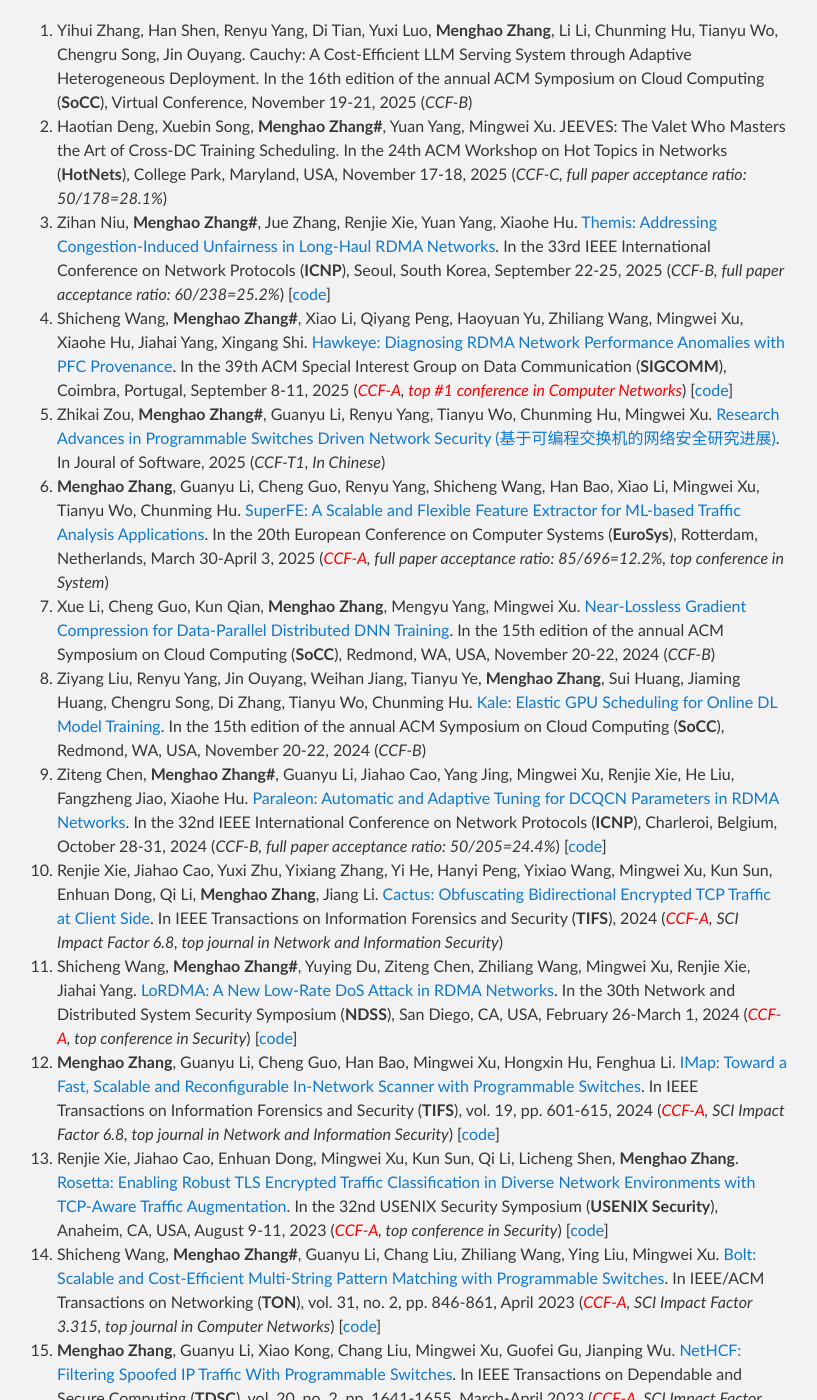
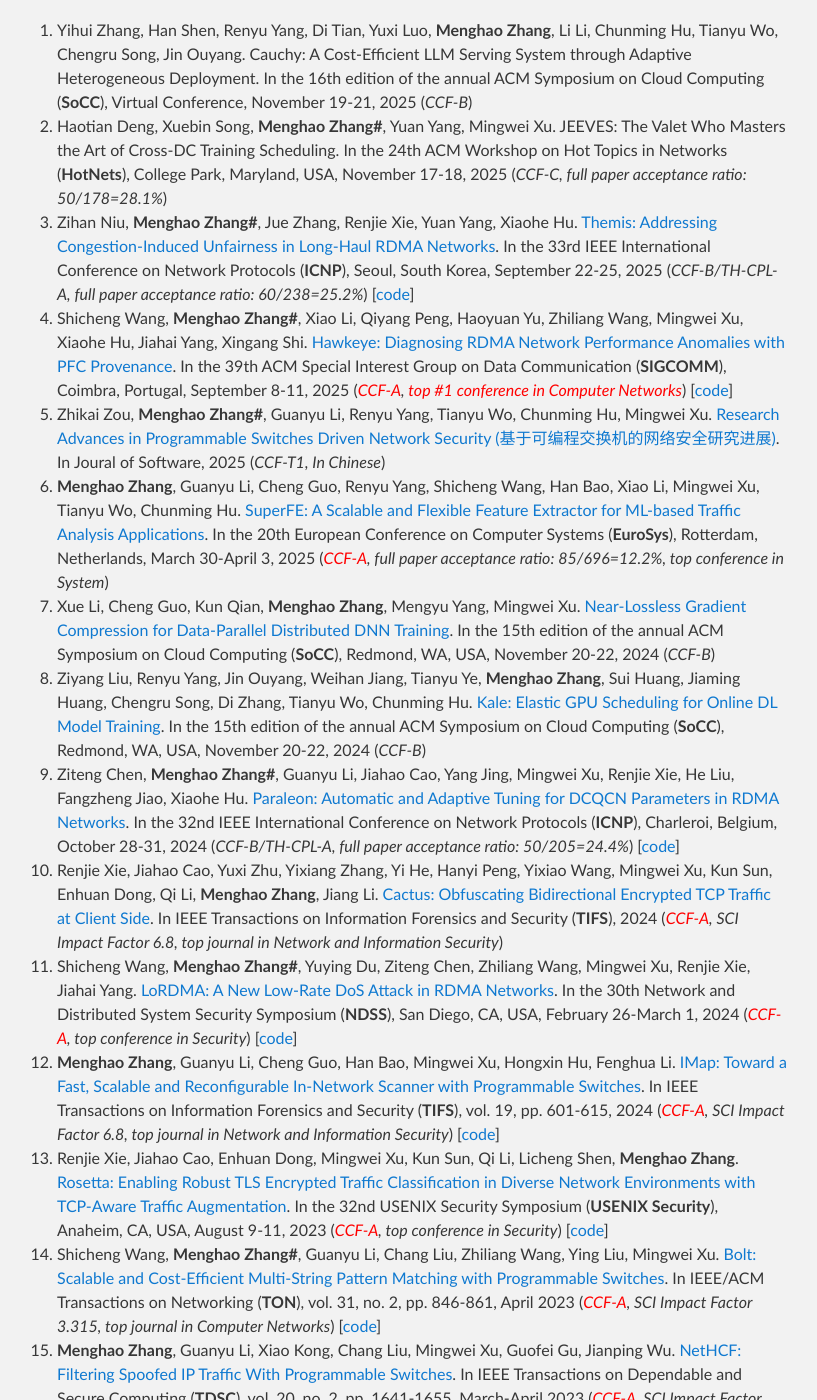
Before and after one commit to zhangmenghao/zhangmenghao.github.io, a Jekyll site: the page built from index.md, in a window 1280 px wide and 1400 px high, scrolled down 1486 px. Shown: the whole window, without its empty margins (228-1045 px from the left). Built offline with Jekyll 4.4.1, drawn with Linux system fonts in a browser that asks for light colours; some of the changed text lies outside the part shown.

Commit message:
Update icnp

```diff
--- a/index.md
+++ b/index.md
@@ -46,7 +46,7 @@
 In the 24th ACM Workshop on Hot Topics in Networks (**HotNets**), College Park, Maryland, USA, November 17-18, 2025 (*CCF-C, full paper acceptance ratio: 50/178=28.1%*)
 23. Zihan Niu, __Menghao Zhang#__, Jue Zhang, Renjie Xie, Yuan Yang, Xiaohe Hu.
 [Themis: Addressing Congestion-Induced Unfairness in Long-Haul RDMA Networks](./papers/ICNP2025-Themis.pdf).
-In the 33rd IEEE International Conference on Network Protocols (**ICNP**), Seoul, South Korea, September 22-25, 2025 (*CCF-B, full paper acceptance ratio: 60/238=25.2%*) [[code](https://github.com/Networked-System-and-Security-Group/Themis)]
+In the 33rd IEEE International Conference on Network Protocols (**ICNP**), Seoul, South Korea, September 22-25, 2025 (*CCF-B/TH-CPL-A, full paper acceptance ratio: 60/238=25.2%*) [[code](https://github.com/Networked-System-and-Security-Group/Themis)]
 22. Shicheng Wang, __Menghao Zhang#__, Xiao Li, Qiyang Peng, Haoyuan Yu, Zhiliang Wang, Mingwei Xu, Xiaohe Hu, Jiahai Yang, Xingang Shi.
 [Hawkeye: Diagnosing RDMA Network Performance Anomalies with PFC Provenance](./papers/SIGCOMM2025-Hawkeye.pdf).
 In the 39th ACM Special Interest Group on Data Communication (**SIGCOMM**), Coimbra, Portugal, September 8-11, 2025 (*<font color='red'>CCF-A</font>, <font color='red'>top #1 conference in Computer Networks</font>*) [[code](https://github.com/wangshicheng1225/Hawkeye)]
@@ -64,7 +64,7 @@
 In the 15th edition of the annual ACM Symposium on Cloud Computing (**SoCC**), Redmond, WA, USA, November 20-22, 2024 (*CCF-B*)
 17. Ziteng Chen, __Menghao Zhang#__, Guanyu Li, Jiahao Cao, Yang Jing, Mingwei Xu, Renjie Xie, He Liu, Fangzheng Jiao, Xiaohe Hu.
 [Paraleon: Automatic and Adaptive Tuning for DCQCN Parameters in RDMA Networks](./papers/ICNP2024-Paraleon.pdf).
-In the 32nd IEEE International Conference on Network Protocols (**ICNP**), Charleroi, Belgium, October 28-31, 2024 (*CCF-B, full paper acceptance ratio: 50/205=24.4%*) [[code](https://github.com/czt8888/Paraleon-ns3)]
+In the 32nd IEEE International Conference on Network Protocols (**ICNP**), Charleroi, Belgium, October 28-31, 2024 (*CCF-B/TH-CPL-A, full paper acceptance ratio: 50/205=24.4%*) [[code](https://github.com/czt8888/Paraleon-ns3)]
 16. Renjie Xie, Jiahao Cao, Yuxi Zhu, Yixiang Zhang, Yi He, Hanyi Peng, Yixiao Wang, Mingwei Xu, Kun Sun, Enhuan Dong, Qi Li, __Menghao Zhang__, Jiang Li.
 [Cactus: Obfuscating Bidirectional Encrypted TCP Traffic at Client Side](./papers/TIFS2024-Cactus.pdf).
 In IEEE Transactions on Information Forensics and Security (**TIFS**), 2024 (*<font color='red'>CCF-A</font>, SCI Impact Factor 6.8, top journal in Network and Information Security*)
@@ -106,7 +106,7 @@
 In the 27th Network and Distributed System Security Symposium (**NDSS**), San Diego, CA, USA, February 23-26, 2020 (*<font color='red'>CCF-A</font>, full paper acceptance ratio: 88/506=17.4%, top conference in Security*)
 3. Guanyu Li, __Menghao Zhang#__, Chang Liu, Xiao Kong, Ang Chen, Guofei Gu, Haixin Duan.
 [NetHCF: Enabling Line-rate and Adaptive Spoofed IP Traffic Filtering](./papers/ICNP2019-NetHCF.pdf).
-In the 27th IEEE International Conference on Network Protocols (**ICNP**), Chicago, Illinois, USA, October 7-10, 2019 (*CCF-B, full paper acceptance ratio: 38/210=18.1%*) [[code](https://github.com/NetHCF/NetHCF/tree/ICNP19)]
+In the 27th IEEE International Conference on Network Protocols (**ICNP**), Chicago, Illinois, USA, October 7-10, 2019 (*CCF-B/TH-CPL-A, full paper acceptance ratio: 38/210=18.1%*) [[code](https://github.com/NetHCF/NetHCF/tree/ICNP19)]
 2. __Menghao Zhang__, Jun Bi, Kai Gao, Yi Qiao, Guanyu Li, Xiao Kong, Zhaogeng Li, Hongxin Hu.
 [Tripod: Towards a Scalable, Efficient and Resilient Cloud Gateway](./papers/JSAC2019-Tripod.pdf).
 In IEEE Journal on Selected Areas in Communications (**JSAC**), vol. 37, no. 3, pp. 570-585, March 2019 (*<font color='red'>CCF-A</font>, SCI Impact Factor 11.42, top journal in Communications*) [[code](https://github.com/zhangmenghao/Tripod/tree/master/gateway)]
```
Also changed, not shown: other parts of index.md (+1 -1 lines).
